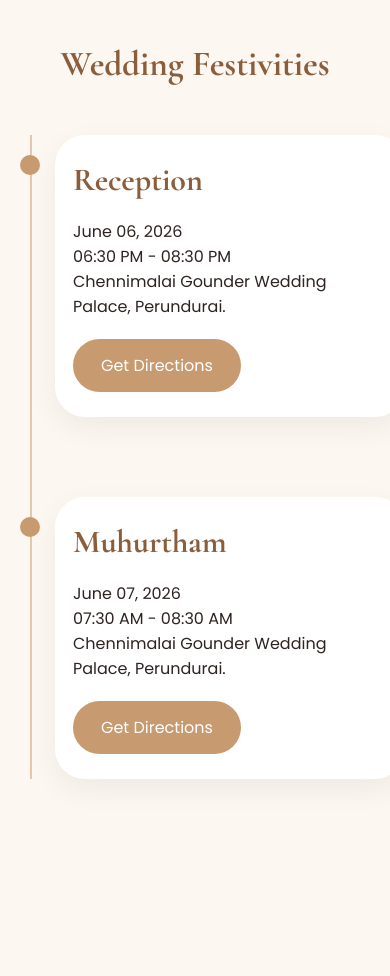
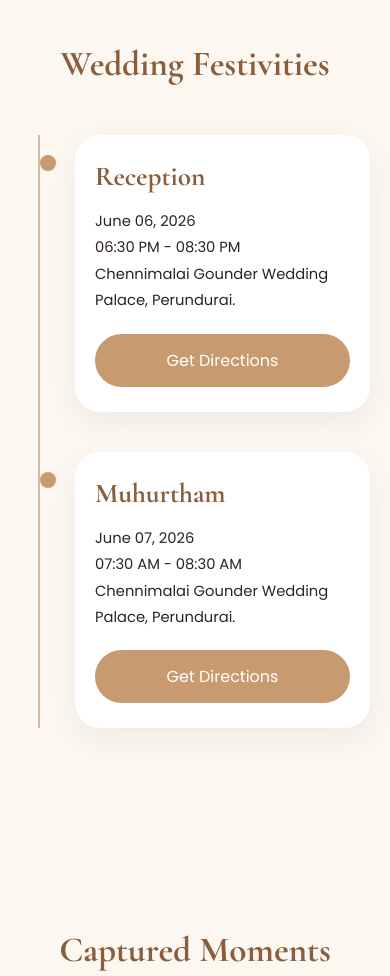
Before and after one commit to BK-CREATION/darnis-janani-wedding, a plain HTML site: page index.html in a window 390 px wide. Shown: the part 6160-7136 px from the top of the page. Drawn offline with nearby package versions, Linux system fonts and the light colour scheme.

Commit message:
Fixed mobile responsiveness

```diff
--- a/index.html
+++ b/index.html
@@ -2289,23 +2289,102 @@ padding:30px 20px !important;
 }
 
 /* TIMELINE */
+/* =========================================================
+TIMELINE MOBILE FIX
+========================================================= */
+
+@media(max-width:768px){
+
+.timeline{
+
+padding-left:10px;
+
+margin-top:20px;
+}
+
+/* LINE */
 
 .timeline::before{
-left:10px !important;
-}
+
+left:18px;
+
+width:2px;
+
+background:#d8b89a;
+}
+
+/* DOT */
 
 .timeline-dot{
-left:10px !important;
-}
+
+left:18px;
+
+width:16px;
+height:16px;
+}
+
+/* ITEM */
+
+.timeline-item{
+
+margin-bottom:40px;
+
+padding-left:45px;
+}
+
+/* CARD */
 
 .timeline-card{
 
 width:100% !important;
 
-margin-left:35px !important;
-padding:25px 18px !important;
-}
-
+margin-left:0 !important;
+
+padding:25px 20px;
+
+border-radius:25px;
+
+position:relative;
+
+box-sizing:border-box;
+}
+
+/* REMOVE ALTERNATING EFFECT */
+
+.timeline-item:nth-child(odd) .timeline-card{
+margin-left:0 !important;
+}
+
+/* TEXT */
+
+.timeline-card h3{
+
+font-size:1.7rem;
+
+margin-bottom:15px;
+}
+
+.timeline-card p{
+
+font-size:0.92rem;
+
+line-height:1.8;
+}
+
+/* BUTTON */
+
+.timeline-btn{
+
+width:100%;
+
+text-align:center;
+
+padding:14px 20px;
+
+margin-top:20px;
+}
+
+}
 /* GALLERY */
 
 .gallery{
@@ -2399,26 +2478,8 @@ that help your brand stand out online ✨
 
 </p>
 
-<div class="popup-services">
-
-<div class="popup-service">
-✔ Modern Premium UI
-</div>
-
-<div class="popup-service">
-✔ Mobile Responsive
-</div>
-
-
-<div class="popup-service">
-✔ Custom Web Design
-</div>
-
-<div class="popup-service">
-✔ Business & Portfolio Websites
-</div>
-
-</div>
+
+
 <h3>
 Contact now!
 </h3>
```
